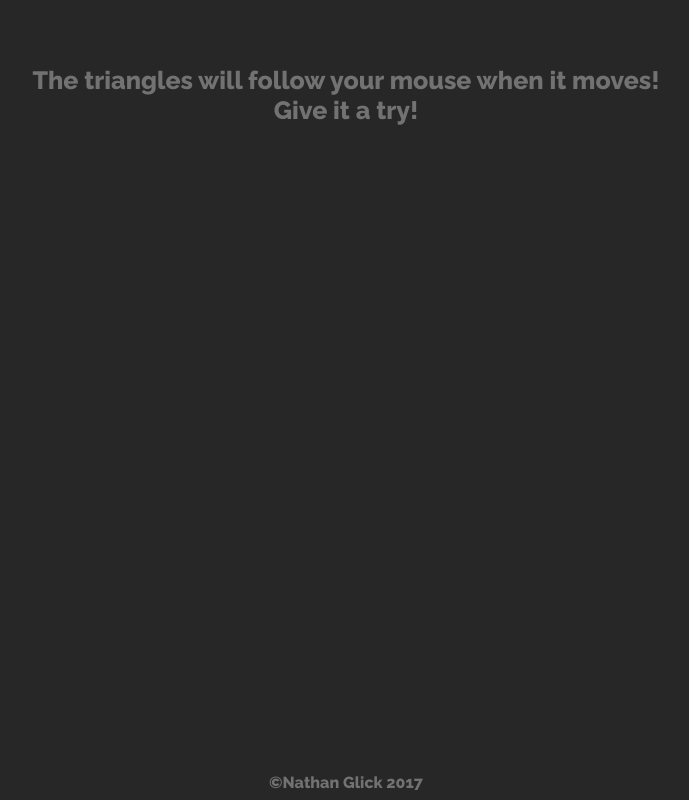
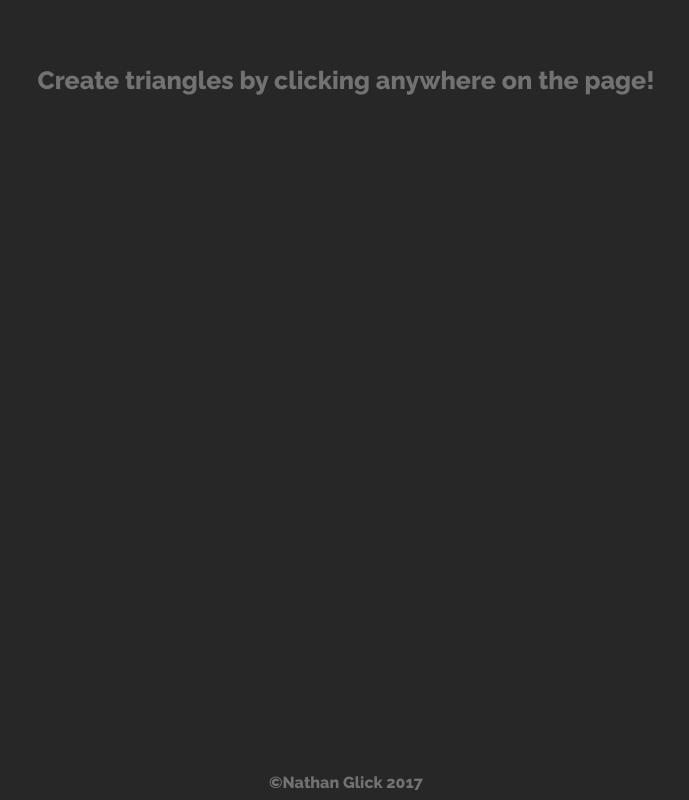
Before and after one commit to nxg9997/230-Project4, a plain HTML site: page page2.html in a window 1280 px wide. Shown: the whole page, without its empty margins (294-983 px from the left). Drawn offline with Linux system fonts and the light colour scheme.

Commit message:
updated nav page

```diff
--- a/page2.html
+++ b/page2.html
@@ -8,7 +8,7 @@
     <title>Project 4 - IGME230</title>
 </head>
 <body>
-    <p>The triangles will follow your mouse when it moves!<br>Give it a try!</p>
+    <p>Create triangles by clicking anywhere on the page!</p>
     <!--img src="tri.svg"/-->
 
 
```
Also changed, not shown: index.html (+1 -0 lines).
